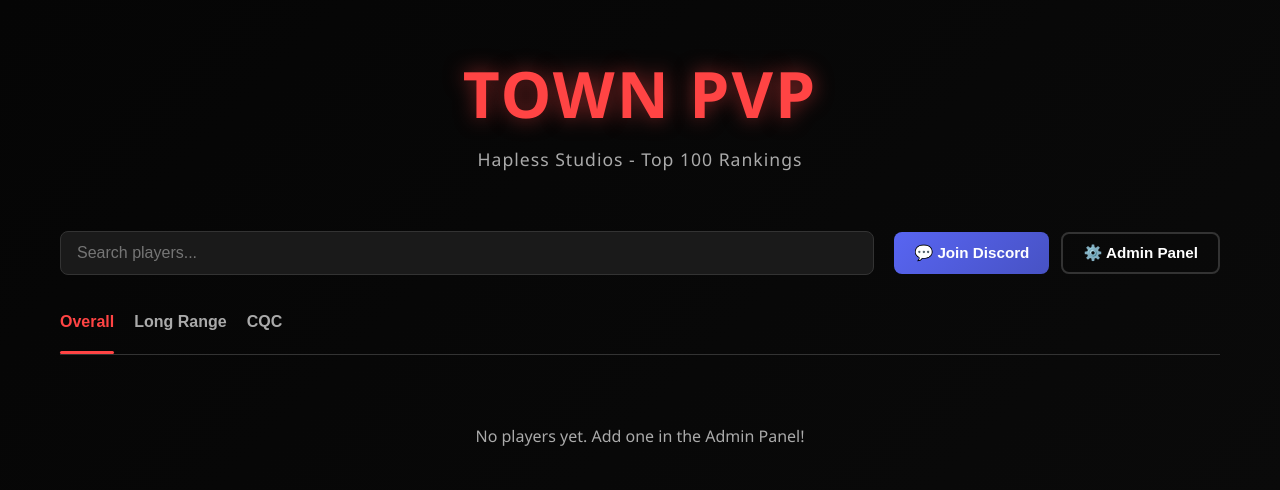
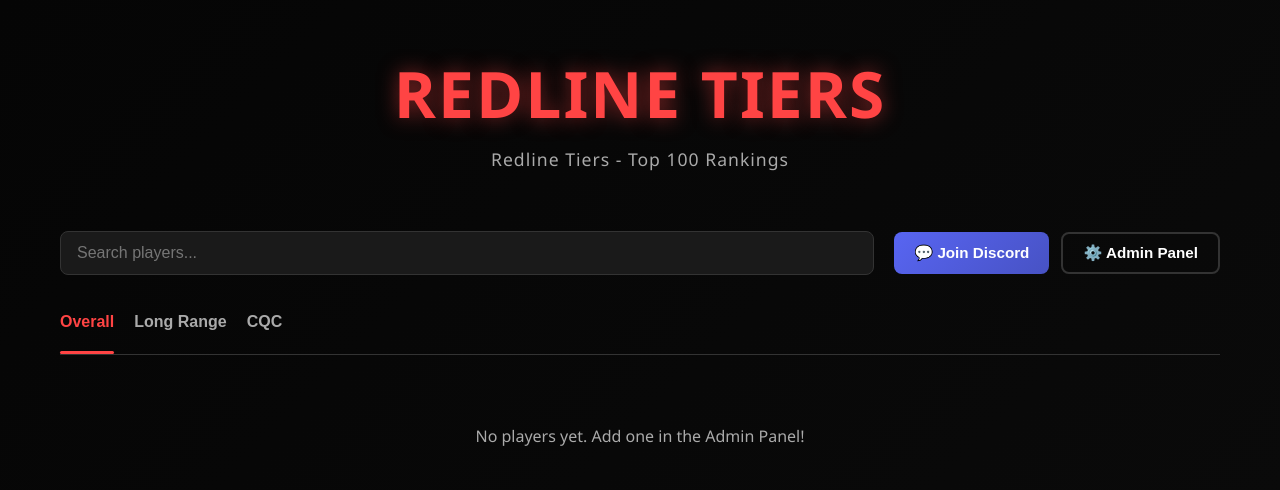
Before and after one commit to rspiny/Town-Tiers, a plain HTML site: page index.html in a window 1280 px wide. Drawn offline with Linux system fonts and the light colour scheme; no server answers.

Commit message:
Update index.html

```diff
--- a/index.html
+++ b/index.html
@@ -3,15 +3,15 @@
 <head>
     <meta charset="UTF-8">
     <meta name="viewport" content="width=device-width, initial-scale=1.0">
-    <title>TOWN PVP - Hapless Studios Top 100 Rankings</title>
+    <title>REDLINE PVP - Redline Tiers Top 100 Rankings</title>
     <link rel="stylesheet" href="styles.css">
 </head>
 <body>
     <div class="container">
         <!-- Header -->
         <header class="header">
-            <h1 class="title">TOWN PVP</h1>
-            <p class="subtitle">Hapless Studios - Top 100 Rankings</p>
+            <h1 class="title">REDLINE TIERS</h1>
+            <p class="subtitle">Redline Tiers - Top 100 Rankings</p>
         </header>
 
         <!-- Navigation -->
```
